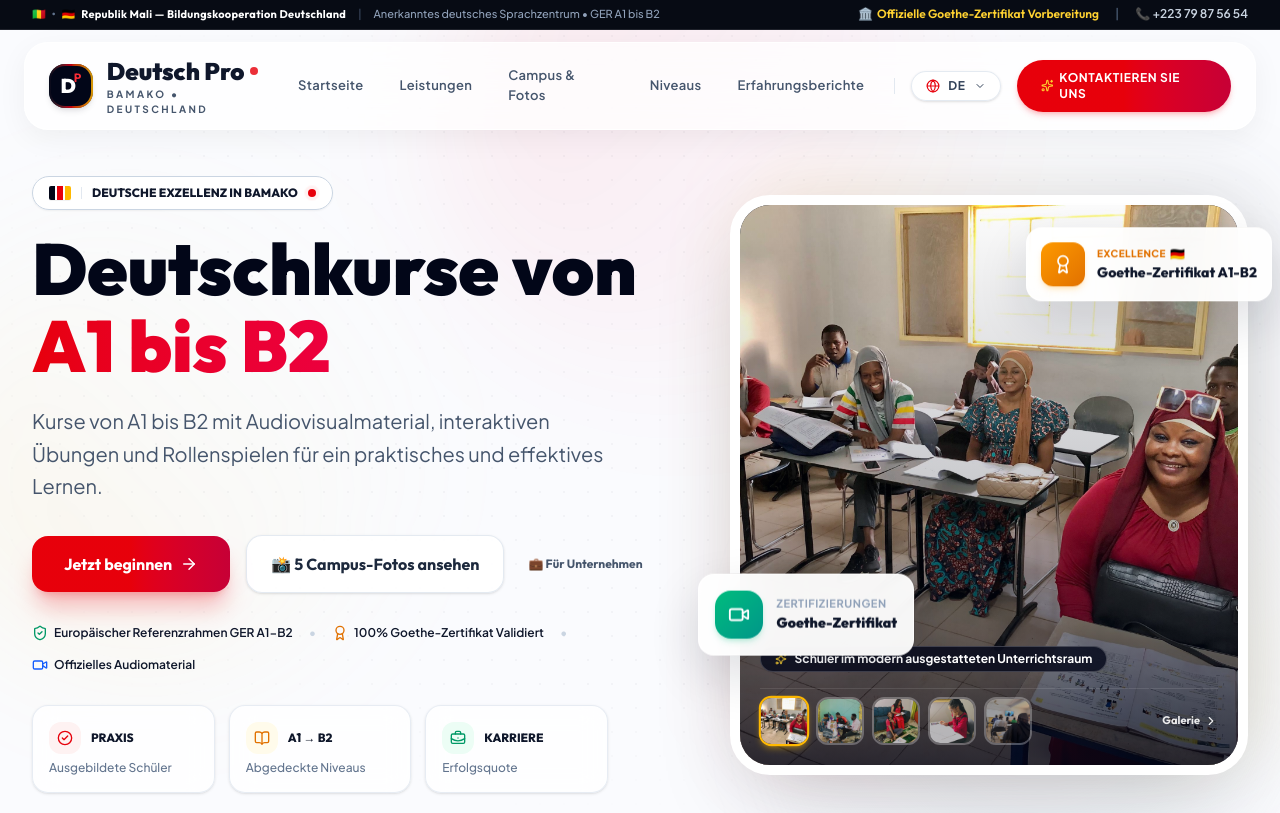
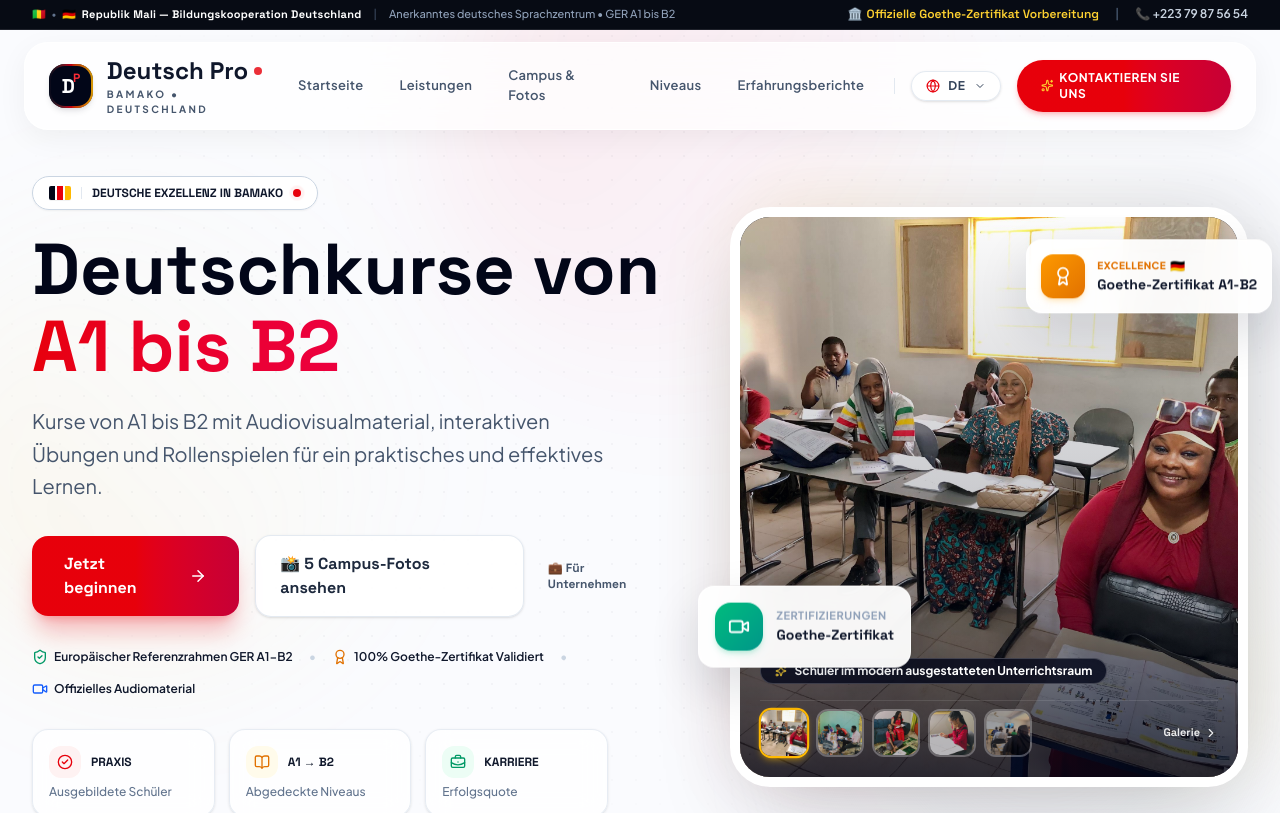
Before and after one commit to MohaDicko/Deutch_pro, a Next.js app: page /de in a window 1280 px wide. Shown: the top 813 px of the page. Built offline with nearby package versions, Linux system fonts and the light colour scheme.

Commit message:
style(typography): adoption de Space Grotesk pour les titres institutionnels de prestige

```diff
--- a/src/app/[lang]/layout.tsx
+++ b/src/app/[lang]/layout.tsx
@@ -1,5 +1,5 @@
 import type { Metadata } from "next";
-import { Plus_Jakarta_Sans, Outfit } from "next/font/google";
+import { Plus_Jakarta_Sans, Space_Grotesk } from "next/font/google";
 import { i18n, type Locale } from "@/i18n-config";
 import "../globals.css";
 
@@ -10,11 +10,11 @@
   weight: ["300", "400", "500", "600", "700", "800"],
 });
 
-const outfit = Outfit({
+const spaceGrotesk = Space_Grotesk({
   subsets: ["latin"],
   variable: "--font-display",
   display: "swap",
-  weight: ["400", "500", "600", "700", "800", "900"],
+  weight: ["400", "500", "600", "700"],
 });
 
 export async function generateMetadata({
@@ -50,7 +50,7 @@
   const locale = lang as Locale;
 
   return (
-    <html lang={locale} className={`scroll-smooth ${plusJakarta.variable} ${outfit.variable}`}>
+    <html lang={locale} className={`scroll-smooth ${plusJakarta.variable} ${spaceGrotesk.variable}`}>
       <body className="font-sans antialiased text-slate-900 bg-[#fafbfe] selection:bg-red-500/20 selection:text-red-950">
         {children}
       </body>
--- a/src/app/globals.css
+++ b/src/app/globals.css
@@ -3,8 +3,8 @@
 :root {
   --background: #fafbfe;
   --foreground: #0b1120;
-  --font-sans: 'Plus Jakarta Sans', -apple-system, BlinkMacSystemFont, "Segoe UI", Roboto, sans-serif;
-  --font-display: 'Outfit', -apple-system, BlinkMacSystemFont, "Segoe UI", sans-serif;
+  --font-sans: var(--font-sans), 'Plus Jakarta Sans', -apple-system, BlinkMacSystemFont, "Segoe UI", Roboto, sans-serif;
+  --font-display: var(--font-display), 'Space Grotesk', -apple-system, BlinkMacSystemFont, "Segoe UI", sans-serif;
 
   /* German Prestige & Sahel Palette */
   --germany-black: #080d1a;
@@ -51,8 +51,8 @@
 
 /* Luxury Utilities */
 .font-display {
-  font-family: var(--font-display), sans-serif !important;
-  letter-spacing: -0.025em;
+  font-family: var(--font-display), 'Space Grotesk', sans-serif !important;
+  letter-spacing: -0.03em;
 }
 
 .font-sans {
```
